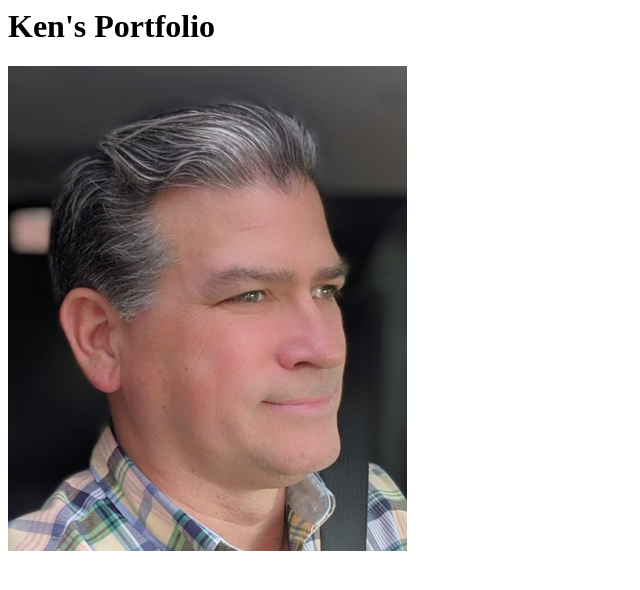
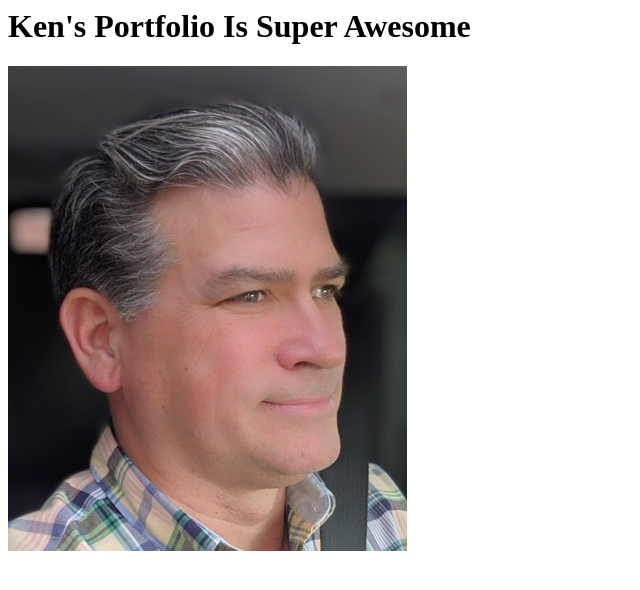
Before and after one commit to ToolManTaylor77/ToolmanTaylor77.github.io, a plain HTML site: page index.html in a window 1280 px wide. Shown: the whole page, without its empty margins (0-640 px from the left). Drawn offline with Linux system fonts and the light colour scheme.

Commit message:
Updated Banner Text

```diff
--- a/index.html
+++ b/index.html
@@ -1,4 +1,4 @@
 <html>
-    <h1>Ken's Portfolio</h1>
+    <h1>Ken's Portfolio Is Super Awesome</h1>
     <img src="./GitHub Profile Photo.jpg" />
 </html>
```
